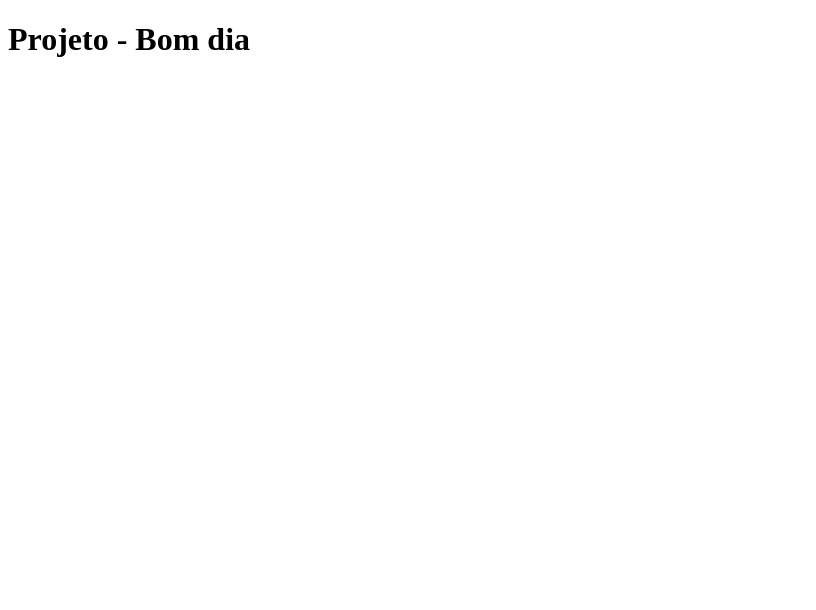
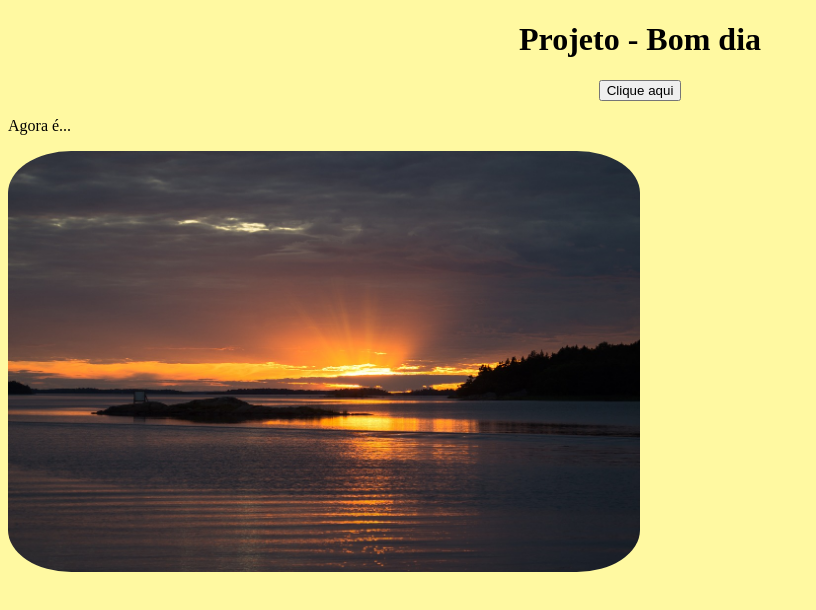
Before and after one commit to BiaBaccaro/ativbomdia, a plain HTML site: page index.html in a window 1280 px wide. Shown: the whole page, without its empty margins (0-816 px from the left). Drawn offline with Linux system fonts and the light colour scheme.

Commit message:
commit bia

```diff
--- a/index.html
+++ b/index.html
@@ -1,14 +1,28 @@
+
 <!DOCTYPE html>
 <html lang="pt-br">
 <head>
     <meta charset="UTF-8">
     <meta name="viewport" content="width=device-width, initial-scale=1.0">
+    <link rel='stylesheet' type='text/css' media='screen' href='style.css'>
     <title>Bom Dia</title>
 </head>
 <body>
     <h1>Projeto - Bom dia</h1>
-    <h2><span id="resultado"></span></h2>
 
     <script src="main.js"></script>
+
+    <div class="botao">
+     <button onclick="exibirSaudacao()">Clique aqui</button>
+    </div>
+
+     <div class="mensagem"></div>
+    <p id="mensagem">Agora é...</p>
+
+
+    <div class="img">
+    <img src="boatarde.jpg">
+   </div>
+
 </body>
 </html>
--- a/main.js
+++ b/main.js
@@ -1,3 +1,4 @@
+
 function saudacaoPorPeriodo() {
       const agora = new Date();
       const hora = agora.getHours();
@@ -15,5 +16,7 @@ function saudacaoPorPeriodo() {
       return saudacao;
     }
 
+    function exibirSaudacao() {
       const saudacao = saudacaoPorPeriodo();
-  console.log(saudacao);
+      document.getElementById("mensagem").textContent = saudacao;
+    }
--- /dev/null
+++ b/style.css
@@ -0,0 +1,16 @@
+body{
+    background-color: rgb(255, 249, 161);
+
+}
+
+h1{
+    text-align: center;
+}
+img{
+    width: 50%;
+    border-radius: 10%;
+}
+
+.botao{
+   text-align: center;
+}
```
Also changed, not shown: boatarde.jpg (added). Lines whose indentation alone changed are shown as unchanged.
